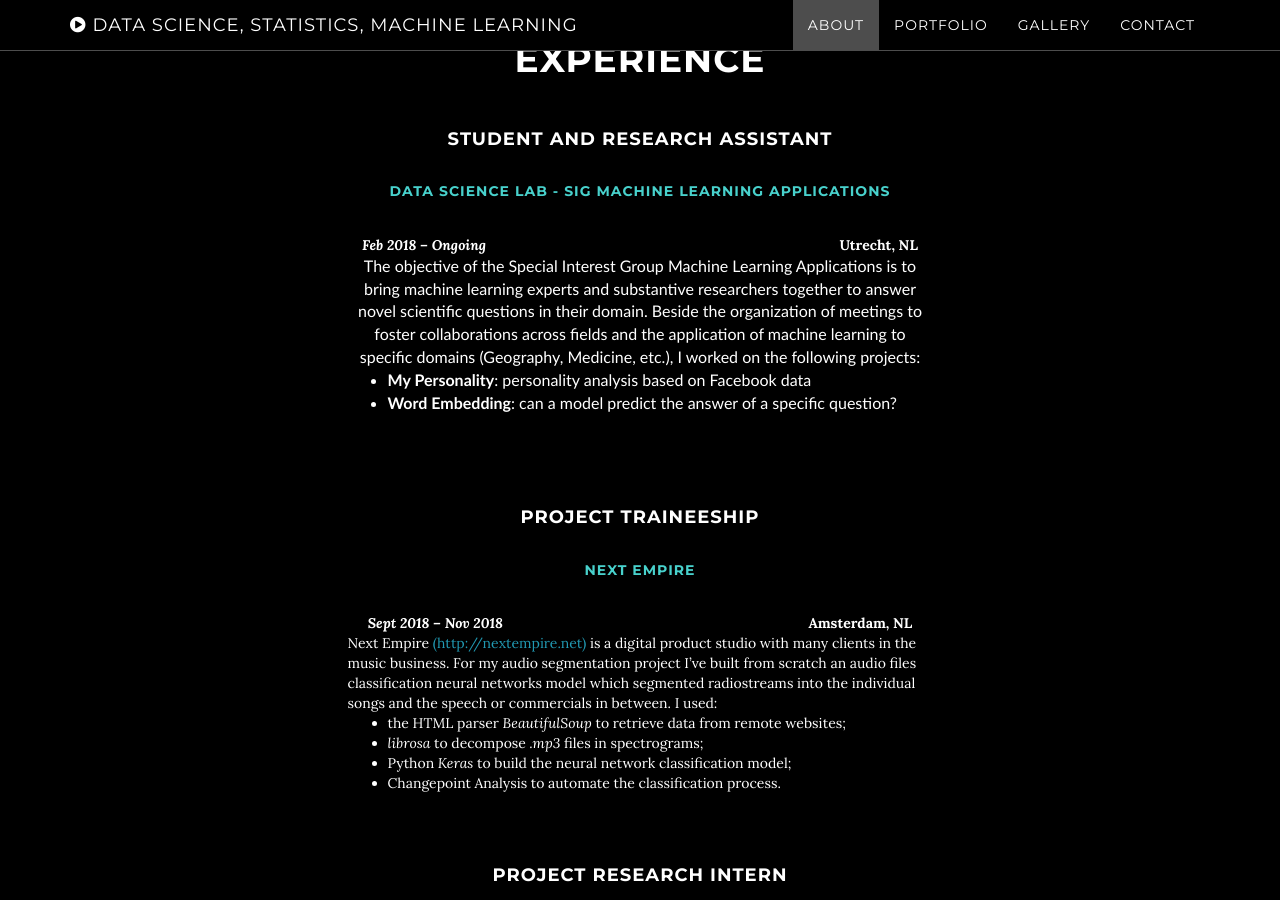
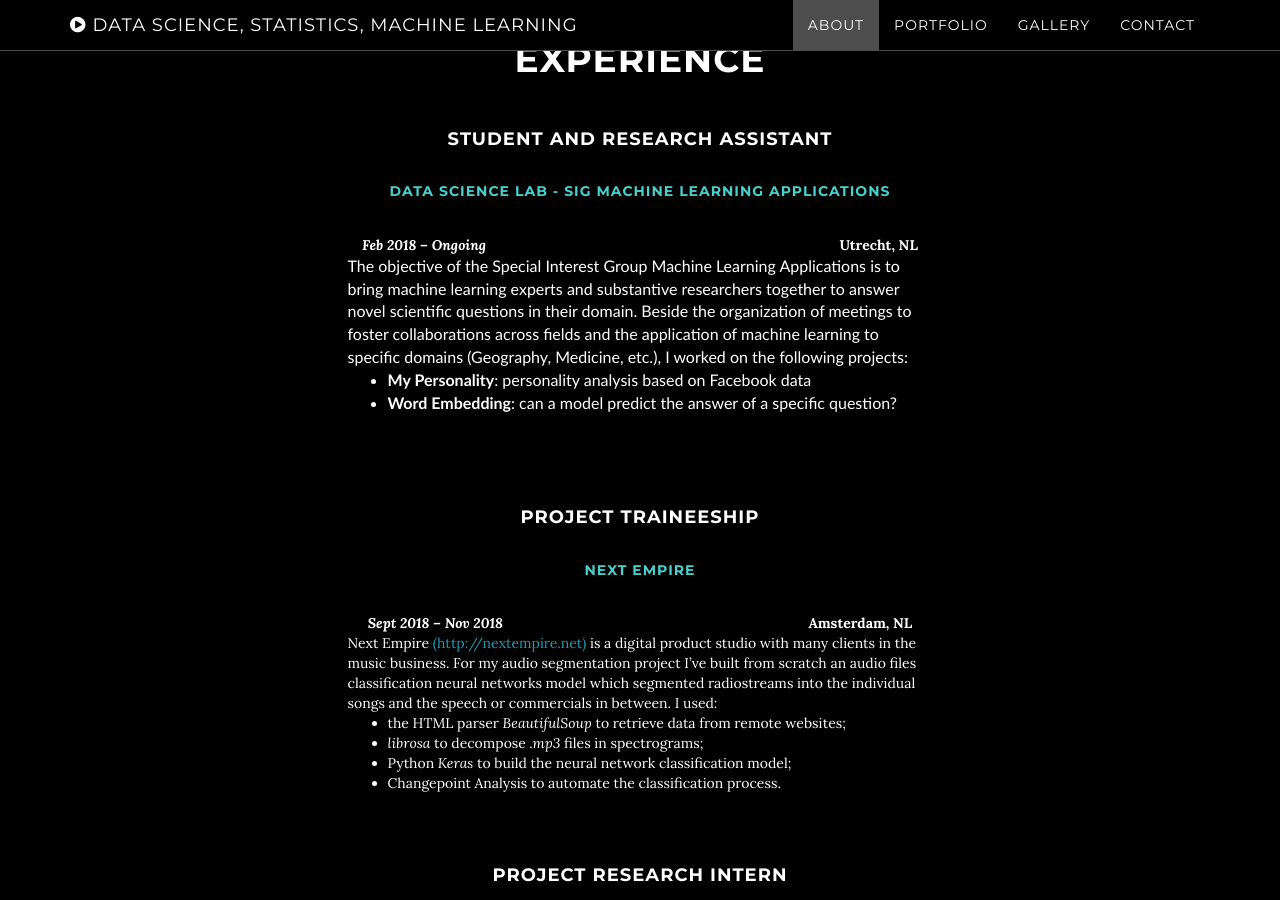
Before and after one commit to AgneseG/AgneseG.github.io, a Jekyll site: the page built from index.html, in a window 1280 px wide and 900 px high, scrolled down 1060 px. Built offline with Jekyll 4.4.1, drawn with Linux system fonts in a browser that asks for light colours.

Commit message:
Update about.html

```diff
--- a/_includes/about.html
+++ b/_includes/about.html
@@ -20,7 +20,7 @@ div.cntr {
 <h4 " >Student and Research Assistant</h4>
 <h5 style="color:#48D1CC">Data Science Lab - SIG Machine Learning Applications</h5>
 <strong  style="text-align: left;"><em>Feb 2018 &ndash; Ongoing &nbsp;</em> &nbsp;&nbsp;&nbsp;&nbsp;&nbsp;&nbsp;&nbsp; &nbsp;&nbsp;&nbsp; &nbsp;&nbsp;&nbsp;&nbsp;&nbsp;&nbsp;&nbsp;&nbsp;&nbsp;&nbsp;  &nbsp;&nbsp;&nbsp; &nbsp;&nbsp;&nbsp;&nbsp;&nbsp;&nbsp;&nbsp;&nbsp; &nbsp;  &nbsp; &nbsp; &nbsp; &nbsp; &nbsp; &nbsp; &nbsp; &nbsp; &nbsp; &nbsp;&nbsp; &nbsp; &nbsp; &nbsp; &nbsp; &nbsp; &nbsp; &nbsp; &nbsp; &nbsp; &nbsp; &nbsp; &nbsp; &nbsp; &nbsp; &nbsp; &nbsp; &nbsp; Utrecht, NL</strong>
-<div  style="font-family:Optima;font-size:16px;font-weight:500;" >The objective of the Special Interest Group Machine Learning Applications is to bring machine learning experts and substantive researchers together to answer novel scientific questions in their domain. Beside the organization of meetings to foster collaborations across fields and the application of machine learning to specific domains (Geography, Medicine, etc.), I worked on the following projects:</div>
+<div  style="font-family:Optima;font-size:16px;font-weight:500;text-align: left;" >The objective of the Special Interest Group Machine Learning Applications is to bring machine learning experts and substantive researchers together to answer novel scientific questions in their domain. Beside the organization of meetings to foster collaborations across fields and the application of machine learning to specific domains (Geography, Medicine, etc.), I worked on the following projects:</div>
 <ul>
 <li  style="font-family:Optima;font-size:16px;font-weight:500;text-align: left;"><strong>My Personality</strong>: personality analysis based on Facebook data</li>
 <li  style="font-family:Optima;font-size:16px;font-weight:500;text-align: left;" ><strong>Word Embedding</strong>: can a model predict the answer of a specific question?</li>
```
